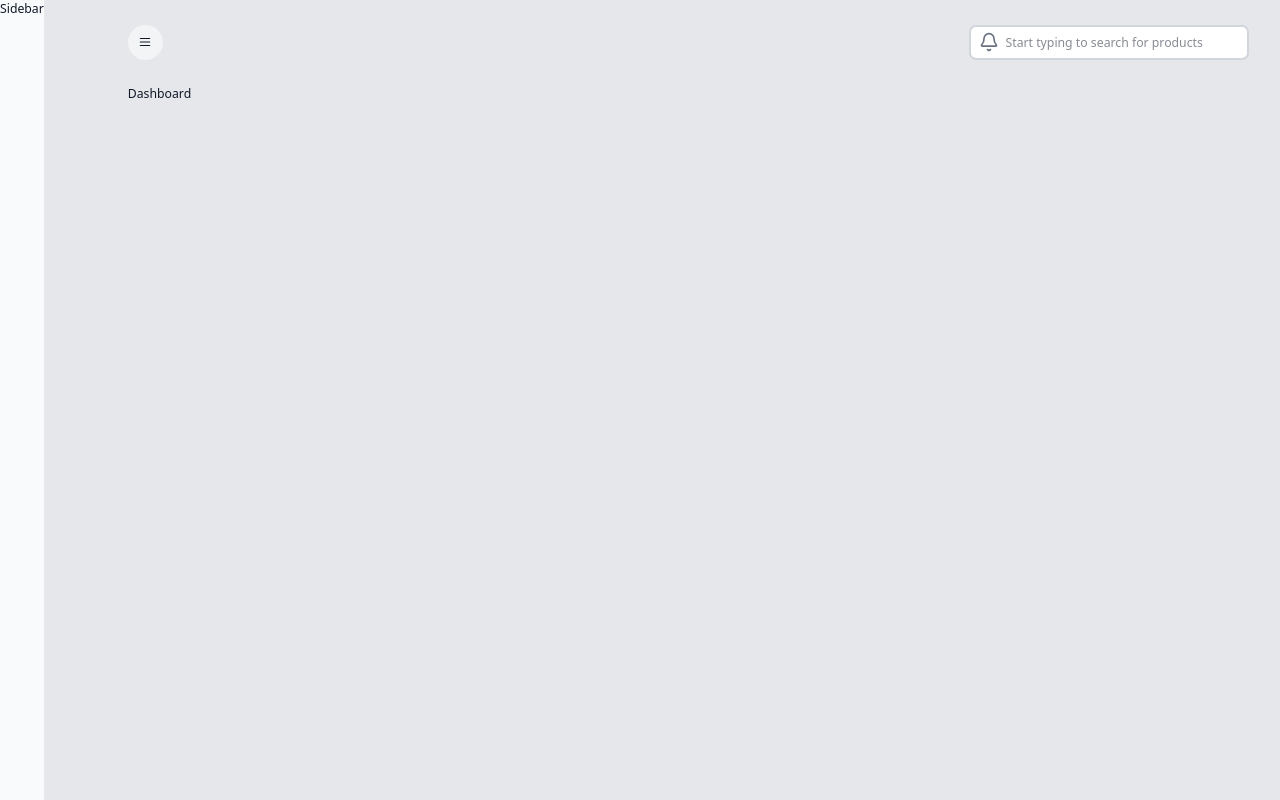
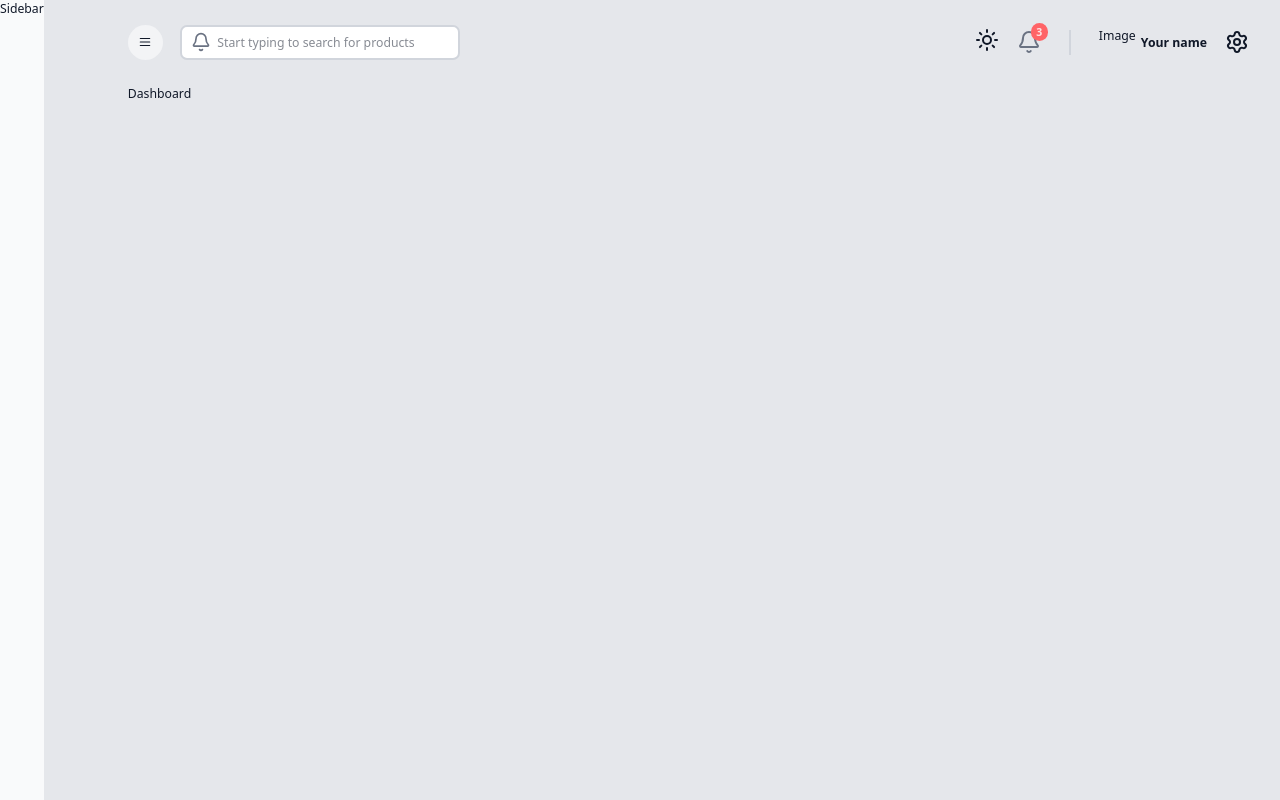
Before and after one commit to SongC-unsw/Fullstack-inventory-management, a Next.js app in the folder client/: page / in a window 1280 px wide. Built offline with nearby package versions, Linux system fonts and the light colour scheme.

Commit message:
Built layout of the page, incluing sidebar, dashboard and Navbar.

```diff
--- a/client/src/app/(components)/Navbar/index.tsx
+++ b/client/src/app/(components)/Navbar/index.tsx
@@ -1,17 +1,20 @@
 "use client";
 import React from "react";
-import { Bell, Menu } from "lucide-react";
+import Link from "next/link";
+import { Bell, Menu, Settings, Sun } from "lucide-react";
 const index = () => {
+  {
+    /* NAVBAR LAYOUT */
+  }
   return (
     <>
       <div className='flex justify-between items-center w-full mb-7'>
         {/*LEFT SIDE */}
         <div className='flex justify-between items-center gap-5'>
-          {" "}
           <button className='px-3 py-3 bg-gray-100 rounded-full hover:bg-blue-100' onClick={() => {}}>
             <Menu className='w-4 h-4' />
           </button>
-        </div>
+
           <div className='relative'>
             {/*Input serach */}
             <input
@@ -24,6 +27,37 @@
             </div>
           </div>
         </div>
+
+        {/* RIGHT SIDE */}
+
+        <div className='flex justify-between items-center gap-5'>
+          {/* Settings icon, avatar etc. */}
+          <div className='hidden md:flex justify-between items-center gap-5'>
+            <div>
+              <button onClick={() => {}}>
+                {/* Button for switching day and night mode */}
+                <Sun className='cursor-pointer text-gray-500}' size={24} />
+              </button>
+            </div>
+            <div className='relative'>
+              <Bell className='cursor-pointer text-gray-500' size={24} />
+              <span className='absolute -top-2 -right-2 inline-flex items-center justify-center px-[0.4rem] py-1 text-xs font-semibold leading-none text-red-100 bg-red-400 rounded-full'>
+                3
+              </span>
+            </div>
+            <hr className='w-0 h-7 border border-solid border-l border-gray-300 mx-3' />
+            <div className='flex items-center gap-3 cursor-pointer'>
+              <div className='w-9 h-9'>Image</div> {/* Avatar */}
+              <span className='font-semibold'>Your name</span> {/* Username */}
+            </div>
+          </div>
+
+          {/* Settings part NOT HIDDEN WHEN SHRINK */}
+          <Link href={"/settings"}>
+            <Settings />
+          </Link>
+        </div>
+      </div>
     </>
   );
 };
```
Lines whose indentation alone changed are shown as unchanged.
